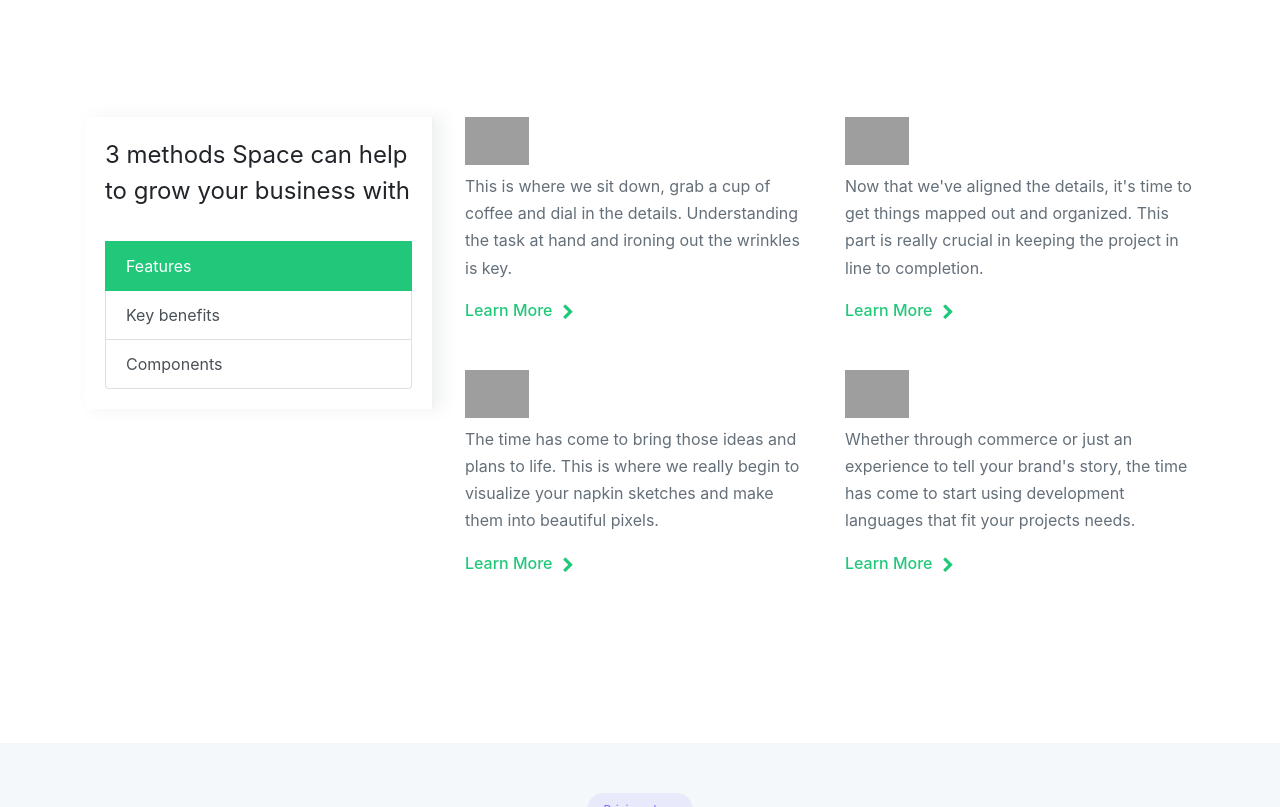
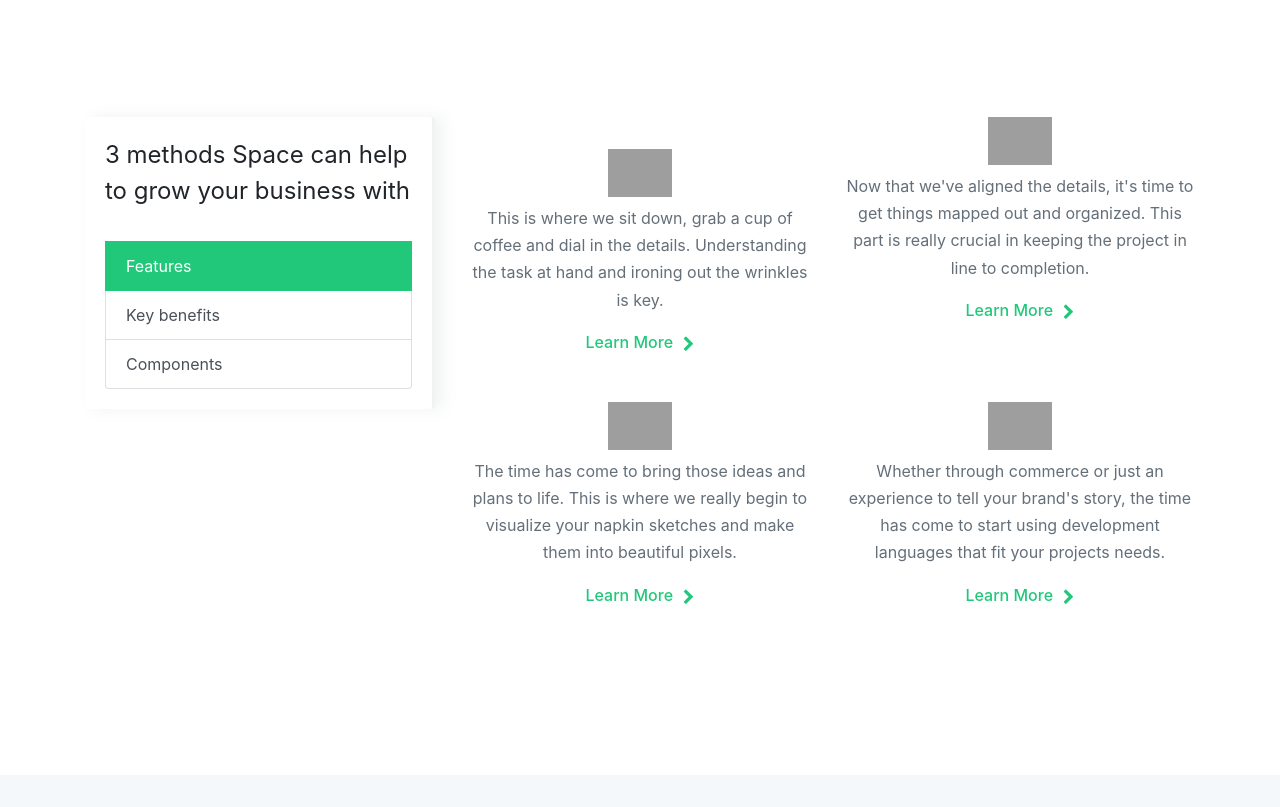
Before and after one commit to islahamine/islahshop, a plain HTML site: page index.html in a window 1280 px wide. Shown: the part 703-1510 px from the top of the page. Drawn offline with nearby package versions, Linux system fonts and the light colour scheme; grey boxes are pictures that could not be loaded.

Commit message:
Update home.css

```diff
--- a/css/home.css
+++ b/css/home.css
@@ -157,8 +157,12 @@
   background-color: #21c87a;
   border-color: #21c87a;
 }
+.tab-content .tab-pane .info:first-child {
+  margin-top: 2rem;
+}
 .tab-content .tab-pane .info {
   margin-bottom: 3rem;
+  text-align: center;
 }
 .tab-content .tab-pane img {
   max-width: 4rem;
```
